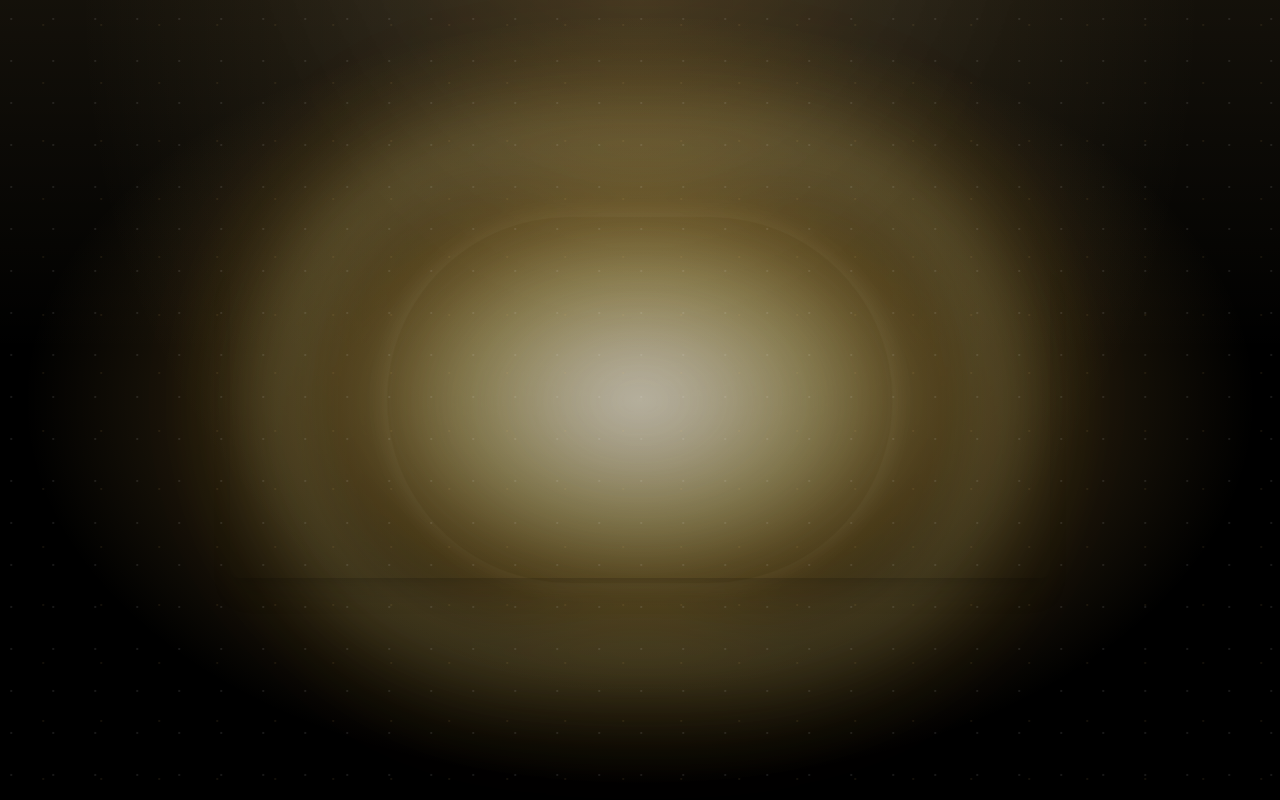
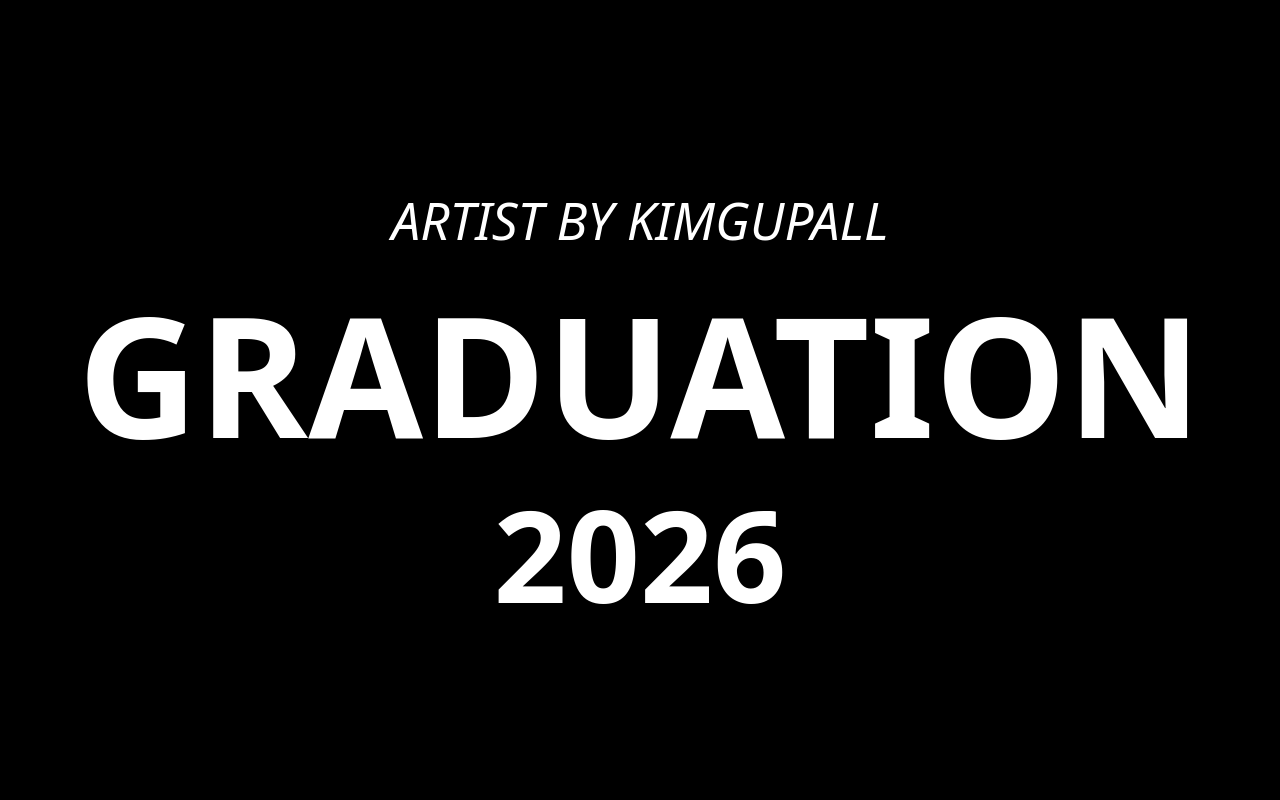
Before and after one commit to hong-gyeng-rok/kimgupall_nextjs, a Next.js app: page / in a window 1280 px wide. Built offline with nearby package versions, Linux system fonts and the light colour scheme; no server answers; the database is empty; a web font is replaced by a local one.

Commit message:
Move graduation title to top

```diff
--- a/src/app/page.tsx
+++ b/src/app/page.tsx
@@ -18,6 +18,9 @@ export default async function Home() {
         data-testid="HomeView"
         className="text-white flex h-dvh w-full flex-col overflow-y-auto bg-none snap-y snap-mandatory"
       >
+        <div className="h-dvh shrink-0 snap-start">
+          <MainTitleAnimation />
+        </div>
         <div id="section-intro" className="h-dvh shrink-0 snap-start">
           <IntroScrollScene />
         </div>
@@ -31,9 +34,6 @@ export default async function Home() {
         <Showcase startIndex={4} />
         <div id="section-album" className="h-dvh shrink-0 snap-start">
           <Album />
-        </div>
-        <div className="h-dvh shrink-0 snap-start">
-          <MainTitleAnimation />
         </div>
         <ExhibitionTextSection
           variant="ending"
```
